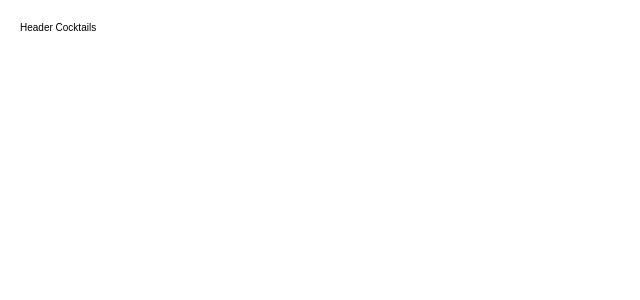
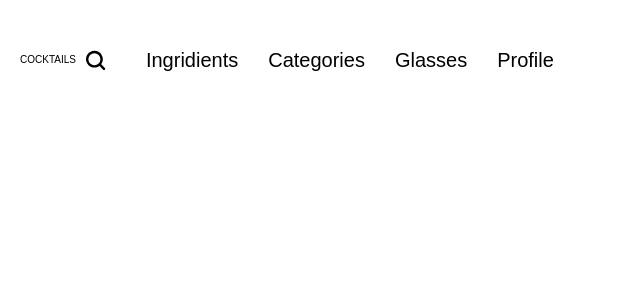
Before and after one commit to SXboctuk/dishAndCocktails, a Vue app: page /coctails in a window 1280 px wide. Shown: the top 300 px of the page, without its empty margins (0-640 px from the left). Built offline with nearby package versions, Linux system fonts and the light colour scheme; some icons are missing.

Commit message:
build cocktail header template

```diff
--- a/src/components/cocktails/CocktailsHeader.vue
+++ b/src/components/cocktails/CocktailsHeader.vue
@@ -1,7 +1,151 @@
 <template>
-  <div>Header Cocktails</div>
+  <header class="header">
+    <UIContainer>
+      <nav class="nav">
+        <div class="nav__logo">COCKTAILS</div>
+        <div class="nav__block">
+          <div
+            class="nav__search search"
+            ref="searchEL"
+            @mouseenter="handleMouseEnter"
+            @mouseleave="handleMouseLeave"
+          >
+            <IconSearch class="search__icon" />
+            <input
+              class="search__input"
+              type="text"
+              placeholder="Search "
+              v-model="searchMessage"
+            />
+          </div>
+
+          <div class="nav__link">Ingridients</div>
+          <div class="nav__link">Categories</div>
+          <div class="nav__link">Glasses</div>
+          <div class="user">
+            <div class="nav__link">Profile</div>
+          </div>
+        </div>
+      </nav>
+    </UIContainer>
+  </header>
 </template>
 
-<script setup lang="ts"></script>
+<script setup lang="ts">
+import UIContainer from '@/components/ui/UIContainer.vue'
+import IconSearch from '@/components/icons/IconSearch.vue'
+import { onMounted, onUnmounted, ref, watch } from 'vue'
 
-<style scoped></style>
+const searchEL = ref<HTMLDivElement | null>(null)
+const searchTimer = ref<number | null>(null)
+const searchMessage = ref('')
+
+const searchElOpen = () => {
+  if (searchEL.value) {
+    searchEL.value.classList.add('search--active')
+  }
+}
+const searchElClose = () => {
+  if (searchEL.value) {
+    searchEL.value.classList.remove('search--active')
+  }
+}
+const handleMouseEnter = () => {
+  if (searchTimer.value) {
+    clearTimeout(searchTimer.value)
+  }
+  searchElOpen()
+}
+const handleMouseLeave = () => {
+  if (searchMessage.value.length > 0) return
+  searchTimer.value = setTimeout(() => {
+    searchElClose()
+  }, 3000)
+}
+watch(
+  () => searchMessage.value,
+  (message) => {
+    if (
+      message.length === 0 &&
+      searchEL.value &&
+      !searchEL.value.classList.contains('search--active')
+    ) {
+      searchElClose()
+    }
+  }
+)
+onMounted(() => {})
+onUnmounted(() => {
+  if (searchTimer.value) {
+    clearTimeout(searchTimer.value)
+  }
+})
+</script>
+
+<style scoped lang="scss">
+.header {
+  background-color: var(--cocktail-dark-3);
+}
+.nav {
+  display: flex;
+  justify-content: space-between;
+  align-items: center;
+  padding: 2rem 0;
+
+  &__logo {
+  }
+  &__block {
+    display: flex;
+    align-items: center;
+  }
+  &__link {
+    color: var(--app-c-text-light-1);
+    font-size: 2rem;
+    padding-left: 3rem;
+    cursor: pointer;
+    &:hover {
+      transform: scale(1.2);
+    }
+  }
+}
+.search {
+  display: flex;
+  align-items: center;
+  position: relative;
+  &--active {
+    .search__input {
+      max-width: 40rem;
+
+      padding-left: 3.3rem;
+      padding-right: 1.5rem;
+      &::placeholder {
+        opacity: 1;
+      }
+    }
+  }
+  &__icon {
+    position: absolute;
+    color: var(--app-c-text-black-2);
+    left: 2rem;
+    top: 50%;
+    transform: translate(-52%, -48%) scale(1.2);
+  }
+  &__input {
+    transition: max-width 1s ease;
+    font-size: 2rem;
+    border-radius: 4rem;
+    height: 4rem;
+    max-width: 4rem;
+    width: 100%;
+    padding-left: 0;
+    padding-right: 0;
+    border: none;
+    outline: none;
+    &::placeholder {
+      transition: opacity 0.1s ease;
+      color: var(--app-c-text-black-2);
+      opacity: 0;
+    }
+  }
+}
+</style>
```
